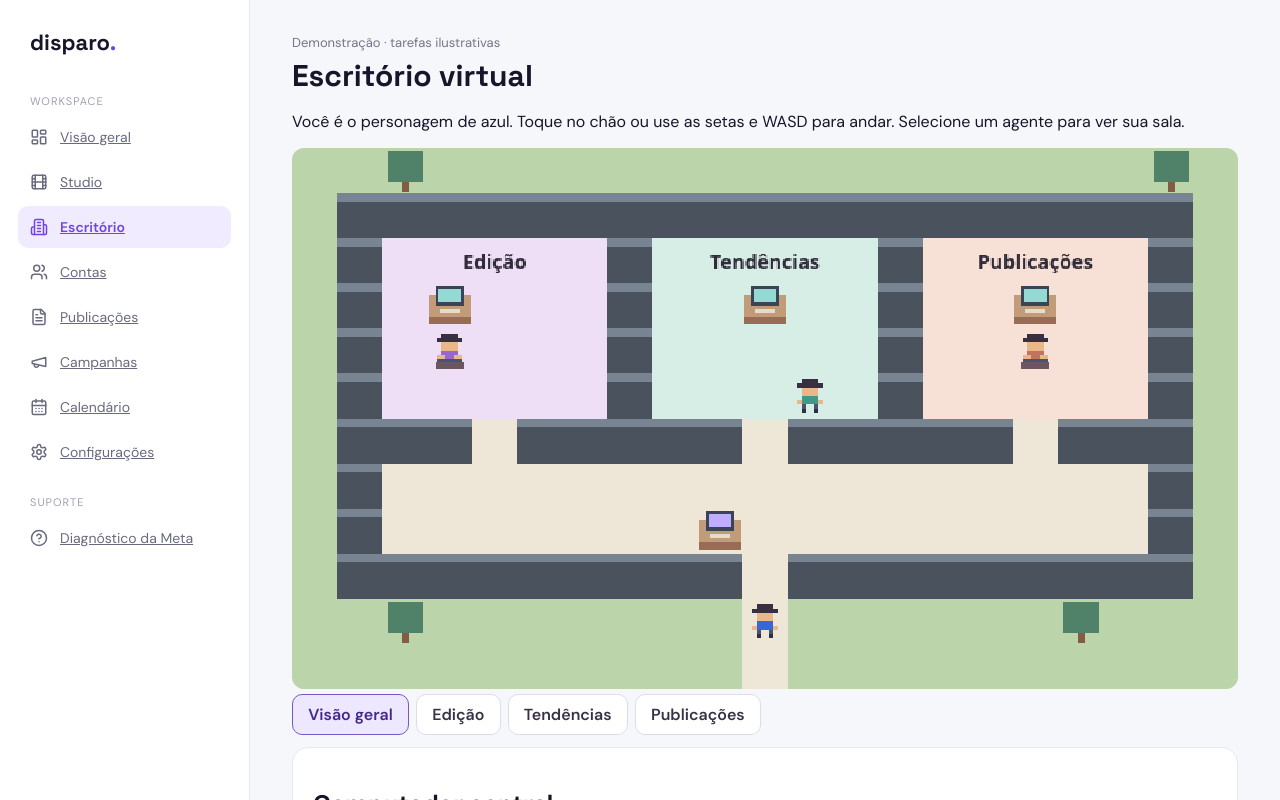
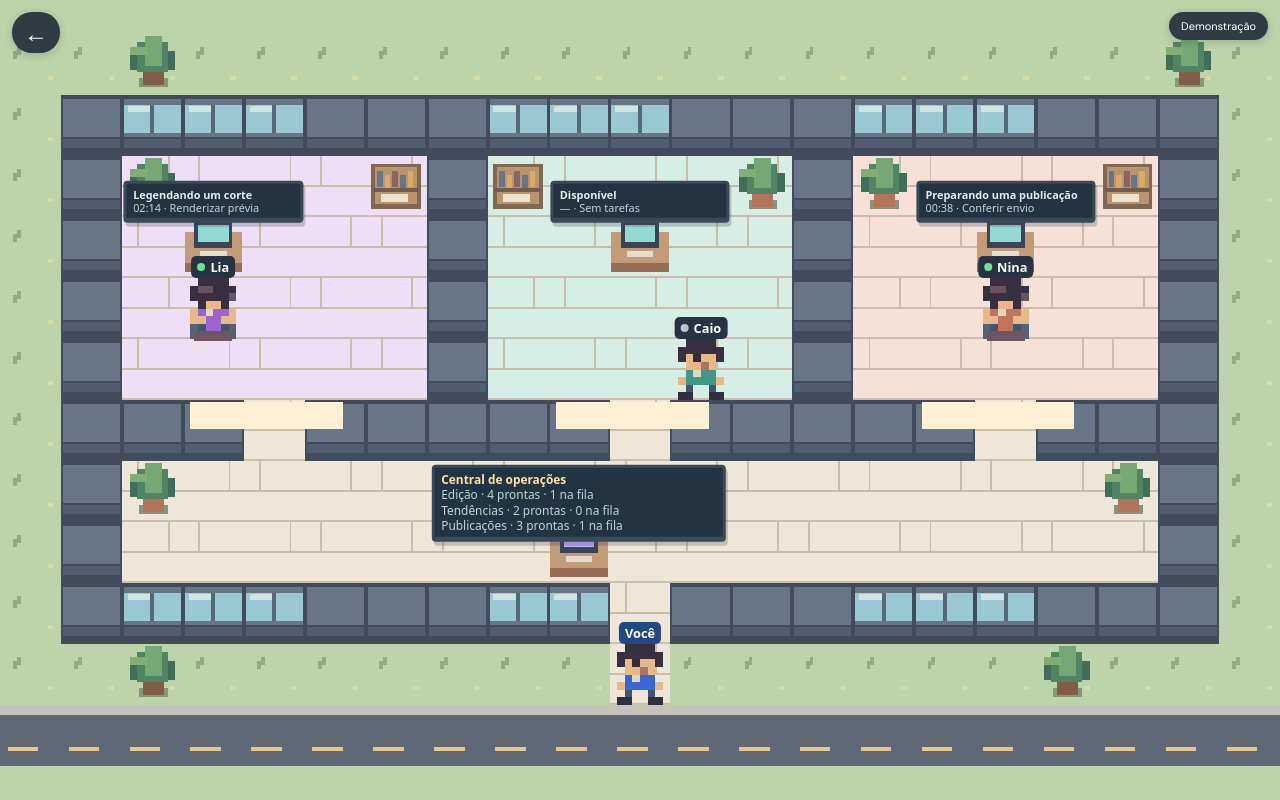
Before and after one commit to antonioacodes/disparo-insta, a Next.js app: page /escritorio in a window 1280 px wide. Shown: the top 800 px of the page. Built offline with nearby package versions, Linux system fonts and the light colour scheme.

Commit message:
Revisa o cenário da etapa 1 com monitores e interações no escritório

```diff
--- a/app/escritorio/map.json
+++ b/app/escritorio/map.json
@@ -2,22 +2,64 @@
   "tiles": [
     "ggTggggggggggggggggTg",
     "g###################g",
-    "g#.....#.....#.....#g",
+    "g#P...K#K...P#P...K#g",
     "g#.D...#..D..#..D..#g",
     "g#.....#.....#.....#g",
     "g#.....#.....#.....#g",
     "g###.#####.#####.###g",
-    "g#.................#g",
+    "g#P...............P#g",
     "g#.......C.........#g",
     "g#########.#########g",
     "ggTggggggg.ggggggTggg",
-    "gggggggggg.gggggggggg"
+    "rrrrrrrrrrrrrrrrrrrrr"
   ],
   "rooms": [
-    {"name":"Edição","x":3,"y":4,"working":true,"task":"Legendando um corte","color":"#9a65cf"},
-    {"name":"Tendências","x":11,"y":5,"working":false,"task":"Disponível","color":"#409889"},
-    {"name":"Publicações","x":16,"y":4,"working":true,"task":"Preparando uma publicação","color":"#bf745c"}
+    {
+      "name": "Edição",
+      "x": 3,
+      "y": 4,
+      "working": true,
+      "task": "Legendando um corte",
+      "color": "#9a65cf",
+      "person": "Lia",
+      "elapsed": "02:14",
+      "next": "Renderizar prévia",
+      "done": 4,
+      "count": 1
+    },
+    {
+      "name": "Tendências",
+      "x": 11,
+      "y": 5,
+      "working": false,
+      "task": "Disponível",
+      "color": "#409889",
+      "person": "Caio",
+      "elapsed": "—",
+      "next": "Sem tarefas",
+      "done": 2,
+      "count": 0
+    },
+    {
+      "name": "Publicações",
+      "x": 16,
+      "y": 4,
+      "working": true,
+      "task": "Preparando uma publicação",
+      "color": "#bf745c",
+      "person": "Nina",
+      "elapsed": "00:38",
+      "next": "Conferir envio",
+      "done": 3,
+      "count": 1
+    }
   ],
-  "spawn":{"x":10,"y":10},
-  "computer":{"x":9,"y":8}
+  "spawn": {
+    "x": 10,
+    "y": 10
+  },
+  "computer": {
+    "x": 9,
+    "y": 8
+  }
 }
--- /dev/null
+++ b/app/escritorio/office.module.css
@@ -0,0 +1,25 @@
+.office{position:fixed;inset:0;background:#bbd4aa;color:#262f39;isolation:isolate}
+.viewport{width:100%;height:100%;overflow:auto;display:grid;align-items:center}
+.world{width:max(100%,760px);position:relative;aspect-ratio:21/12;container-type:inline-size}
+.world canvas{display:block;width:100%;height:100%;image-rendering:pixelated}
+.back,.demo{position:fixed;z-index:3;top:12px;background:#25333eee;color:#fff;border-radius:20px;box-shadow:0 2px 8px #15232c33}
+.back{left:12px;text-decoration:none;font:24px system-ui;padding:4px 12px}
+.demo{right:12px;padding:7px 12px;font-size:11px}
+.person,.screen,.board,.you{position:absolute;transform:translateX(-50%)}
+.person{background:transparent;width:5%;height:8.33%;padding:0}
+.tag,.you{color:white;background:#263342;border-radius:5px;padding:2px 6px;font:600 clamp(10px,1cqw,16px) system-ui;white-space:nowrap}
+.tag{position:absolute;bottom:100%;left:50%;transform:translateX(-50%);display:flex;align-items:center;gap:5px}
+.tag i{width:8px;height:8px;border-radius:50%;background:#bac2c9}
+.tag i[data-state=working]{background:#6de29c}.tag i[data-state=error]{background:#ff6464}
+.you{transform:translate(-50%,-100%);background:#244785;pointer-events:none}
+.screen,.board{background:#223442;color:#deeee9;border:3px solid #394957;border-bottom-width:5px;border-radius:4px;box-shadow:2px 4px #39414b40;padding:.3cqw .5cqw;text-align:left}
+.screen{width:14%;transform:translate(-50%,-65%);font:500 clamp(9px,.85cqw,16px)/1.2 system-ui}
+.screen span,.board span{display:block;color:#bcd7cf}
+.board{width:23%;transform:translate(-50%,-74%);font:500 clamp(10px,.93cqw,16px)/1.3 system-ui}
+.board b{color:#ffe1a3}
+.bubble{position:absolute;bottom:155%;left:50%;transform:translateX(-50%);background:#fff9e9;color:#23303c;border-radius:8px;padding:8px;width:max-content;max-width:210px;box-shadow:0 4px 12px #26344242;display:none}
+.person:hover,.person:focus-visible{z-index:2}.person:hover .bubble,.person:focus-visible .bubble{display:block}
+.dialog{width:min(370px,90vw);max-height:80dvh;overflow:auto;padding:24px;border:3px solid #495765;border-radius:14px;background:#fff9eb;color:#28333d}
+.dialog::backdrop{background:#1b293b55}.dialog button{float:right;border-radius:50%;width:36px;height:36px;font-size:22px}.dialog section{border-top:1px solid #d6cdbb}.dialog p{margin:6px 0}
+@media(min-aspect-ratio:21/12){.world{width:max(100%,760px);aspect-ratio:auto;height:max(100dvh,400px)}}
+@media(max-aspect-ratio:1/1){.world{width:max(760px,175dvh)}}
--- a/app/escritorio/page.tsx
+++ b/app/escritorio/page.tsx
@@ -1,6 +1,7 @@
 'use client';
 import {useEffect,useRef,useState} from 'react';
-import DashboardShell from '../components/DashboardShell';
+import Link from 'next/link';
+import styles from './office.module.css';
 import map from './map.json';
 import atlas from './atlas.json';
 
@@ -11,7 +12,7 @@ const aliases:Record<string,string>={w:'ArrowUp',a:'ArrowLeft',s:'ArrowDown',d:'
 const same=(a:Point,b:Point)=>a.x===b.x && a.y===b.y;
 function walkable(p:Point){
   const tile=map.tiles[p.y]?.[p.x];
-  return (tile==='.' || tile==='g') && !map.rooms.some(room=>same(room,p));
+  return (tile==='.' || tile==='r' || tile==='g') && !map.rooms.some(room=>same(room,p));
 }
 function path(from:Point,to:Point){
   const queue=[from], parents=new Map<Point,Point>(), seen=new Set([from.x+','+from.y]);
@@ -33,7 +34,11 @@ function path(from:Point,to:Point){
 export default function Office(){
   const canvas=useRef<HTMLCanvasElement>(null);
   const timer=useRef<ReturnType<typeof setInterval>|undefined>(undefined);
-  const [avatar,move]=useState(map.spawn),[room,select]=useState(-1);
+  const [avatar,move]=useState(map.spawn),[room,select]=useState<number|null>(null);
+  const dialog=useRef<HTMLDialogElement>(null);
+  const viewport=useRef<HTMLDivElement>(null);
+  useEffect(()=>{const el=viewport.current;if(el)el.scrollLeft=(el.scrollWidth-el.clientWidth)/2},[]);
+  useEffect(()=>{if(room!==null)dialog.current?.showModal();else dialog.current?.close()},[room]);
   const width=map.tiles[0].length*size,height=map.tiles.length*size;
   useEffect(()=>()=>clearInterval(timer.current),[]);
   useEffect(()=>{
@@ -46,8 +51,30 @@ export default function Office(){
       const l=x*size,t=y*size;
       const floor=y<6?['#eedff7','#d7eee7','#f7e1d6'][Math.min(2,Math.floor(x/7))]:'#eee7d8';
       box(l,t,size,size,tile==='g'||tile==='T'?'#bbd4aa':floor);
-      if(tile==='#'){box(l,t,size,size,'#49525d');box(l,t,size,6,'#788492')}
-      if(tile==='T'){box(l+14,t+17,5,14,'#805d44');box(l+4,t+2,25,22,'#508169')}
+      if(tile==='g'||tile==='T'){
+        box(l+7,t+9,2,4,'#91ad80');box(l+9,t+7,2,4,'#91ad80');box(l+25,t+22,3,2,'#d4dda6');
+      }else if(tile==='r'){
+        box(l,t,size,size,'#606875');box(l,t,size,5,'#c5c3b9');box(l+4,t+22,16,2,'#e4c988');
+      }else{
+        box(l,t+15,32,1,'#c9bda9');box(l+((x+y)%2?8:24),t,1,15,'#c9bda9');box(l,t+31,32,1,'#cabfae');
+      }
+      if(tile==='#'){
+        box(l,t,size,size,'#424b5c');box(l+1,t+2,30,20,'#677687');box(l+1,t+23,30,5,'#515d70');
+        if((y===1||y===9)&&x%6>=2&&x%6<=4){
+          box(l+1,t+5,30,15,'#99c8d4');box(l+3,t+6,12,3,'#cfe5e4');box(l+15,t+5,2,15,'#536979');
+        }
+      }
+      if(tile==='T'||tile==='P'){
+        const pot=tile==='P';
+        box(l+9,t+23,15,5,'#87957a');box(l+11,t+17,11,10,pot?'#b37457':'#805d44');
+        box(l+4,t+9,24,10,'#416e58');box(l+8,t+4,16,16,'#508564');
+        box(l+12,t+1,9,16,'#75a875');box(l+4,t+7,9,4,'#84ad76');
+      }
+      if(tile==='K'){
+        box(l+3,t+4,26,24,'#816853');box(l+5,t+6,22,19,'#b9946d');
+        for(let j=0;j<5;j++)box(l+6+j*4,t+8+(j%2)*2,3,8,['#64778b','#d9ab69','#8b645e'][j%3]);
+        box(l+4,t+17,24,2,'#725c50');box(l+8,t+20,14,4,'#ede4ce');
+      }
       if(tile==='D'||tile==='C'){
         box(l+1,t+10,30,19,'#986c55');box(l+1,t+8,30,16,'#c29b78');
         box(l+6,t+2,20,14,'#394456');box(l+8,t+4,16,9,tile==='C'?'#c1adff':'#94d9d4');
@@ -57,22 +84,24 @@ export default function Office(){
     function sprite(p:Point,shirt:string,seated:boolean){
       const colors:Record<string,string>={...atlas.palette,c:shirt};
       atlas[seated?'seated':'standing'].forEach((row,y)=>Array.from(row).forEach((pixel,x)=>{
-        if(colors[pixel])box(p.x*size+4+x*3,p.y*size+4+y*3,3,3,colors[pixel]);
+        if(colors[pixel])box(p.x*size+x*4,p.y*size+y*4,4,4,colors[pixel]);
       }));
-      if(seated)box(p.x*size+6,p.y*size+24,20,5,'#6e5660');
+      if(seated)box(p.x*size+6,p.y*size+28,20,5,'#6e5660');
     }
     map.rooms.forEach((r,i)=>{
       sprite(r,r.color,r.working);
-      ctx.fillStyle='#302b39';ctx.font='bold 14px system-ui';ctx.textAlign='center';
-      ctx.fillText(r.name,(4.5+6*i)*size,2.68*size);
-      if(i===room){ctx.strokeStyle='#6941ab';ctx.lineWidth=2;ctx.strokeRect(r.x*size,r.y*size,size,size)}
+      ctx.fillStyle='#384553';ctx.font='bold 10px system-ui';ctx.textAlign='center';
+      box((4+6*i)*size-28,6*size+1,80,14,'#ffefd4');
+      ctx.fillText(r.name,(4+6*i)*size+12,6*size+12);
     });
     sprite(avatar,'#3766d6',false);
   },[avatar,room]);
-  return <DashboardShell active="Escritório"><main className="main"><p className="eyebrow">Demonstração · tarefas ilustrativas</p><h1 className="title">Escritório virtual</h1>
-    <p>Você é o personagem de azul. Toque no chão ou use as setas e WASD para andar. Selecione um agente para ver sua sala.</p>
-    <canvas ref={canvas} tabIndex={0} aria-label="Mapa do escritório. Use as setas para caminhar. Pressione Enter perto de uma mesa ou agente para abrir o painel. Os controles das salas estão abaixo." width={width} height={height}
-      style={{display:'block',width:'100%',maxWidth:1008,height:'auto',imageRendering:'pixelated',borderRadius:12}}
+  const anchor=(x:number,y:number)=>({left:(x+.5)*size/width*100+'%',top:y*size/height*100+'%'});
+  return <main className={styles.office} aria-label="Escritório virtual">
+    <Link href="/studio" className={styles.back} aria-label="Voltar ao Studio" title="Voltar ao Studio">←</Link>
+    <small className={styles.demo}>Demonstração</small>
+    <div className={styles.viewport} ref={viewport}><div className={styles.world}>
+    <canvas ref={canvas} tabIndex={0} aria-label="Mapa do escritório. Use setas ou WASD para andar, Enter para interagir ou toque no chão." width={width} height={height}
       onKeyDown={e=>{
         if(e.key==='Enter'){
           const near=(p:Point)=>Math.abs(p.x-avatar.x)+Math.abs(p.y-avatar.y)<=1;
@@ -100,8 +129,24 @@ export default function Office(){
         const steps=path(avatar,p);
         if(steps.length)timer.current=setInterval(()=>{move(steps.shift()!);if(!steps.length)clearInterval(timer.current)},90);
       }}/>
-    <div className="choiceRow" aria-label="Selecionar visão">{['Visão geral',...map.rooms.map(r=>r.name)].map((name,i)=><button key={name} aria-pressed={room===i-1} onClick={()=>select(i-1)}>{name}</button>)}</div>
-    <section className="card" aria-live="polite"><h2>{room<0?'Computador central':map.rooms[room].name}</h2>
-      {map.rooms.map((r,i)=>(room===-1||room===i)&&<p key={r.name}><strong>{r.name}</strong> · {r.working?'Trabalhando':'Ocioso'} · {r.task}</p>)}</section>
-  </main></DashboardShell>
+    {map.rooms.map((r,i)=><div key={r.name}>
+      <button className={styles.person} style={anchor(r.x,r.y)} onClick={()=>select(i)}>
+        <span className={styles.tag}><i data-state={r.working?'working':'idle'}/>{r.person}</span>
+        <span className={styles.bubble}>{r.task} · {r.elapsed}<br/>A seguir · {r.next}</span>
+      </button>
+      <button className={styles.screen} style={anchor([3,10,16][i],2.85)} onClick={()=>select(i)}>
+        <b>{r.task}</b><span>{r.elapsed} · {r.next}</span>
+      </button>
+    </div>)}
+    <span className={styles.you} style={anchor(avatar.x,avatar.y)}>Você</span>
+    <button className={styles.board} style={anchor(map.computer.x,map.computer.y)} onClick={()=>select(-1)}>
+      <b>Central de operações</b>
+      {map.rooms.map(r=><span key={r.name}>{r.name} · {r.done} prontas · {r.count} na fila</span>)}
+    </button></div></div>
+    <dialog ref={dialog} onClose={()=>select(null)} className={styles.dialog}>
+      <button autoFocus onClick={()=>select(null)} aria-label="Fechar detalhes">×</button>
+      <small>Demonstração</small><h2>{room===-1?'Central de operações':map.rooms[room??0]?.name}</h2>
+      {map.rooms.filter((_,i)=>room===-1||room===i).map(r=><section key={r.name}><h3>{r.person} · {r.name}</h3><p>{r.working?'Trabalhando':'Ocioso'} · {r.task}</p>
+        <p>Tempo decorrido · {r.elapsed}</p><p>A seguir · {r.next}</p><small>{r.done} concluídas · {r.count} pendentes</small></section>)}
+    </dialog></main>
 }
```
Also changed, not shown: app/escritorio/atlas.json (+31 -3 lines), 1 other file (tests, documents, lock files or other folders).
